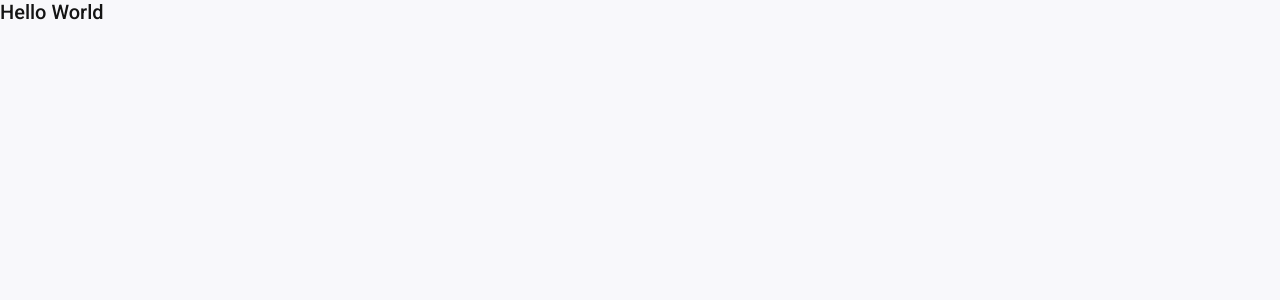
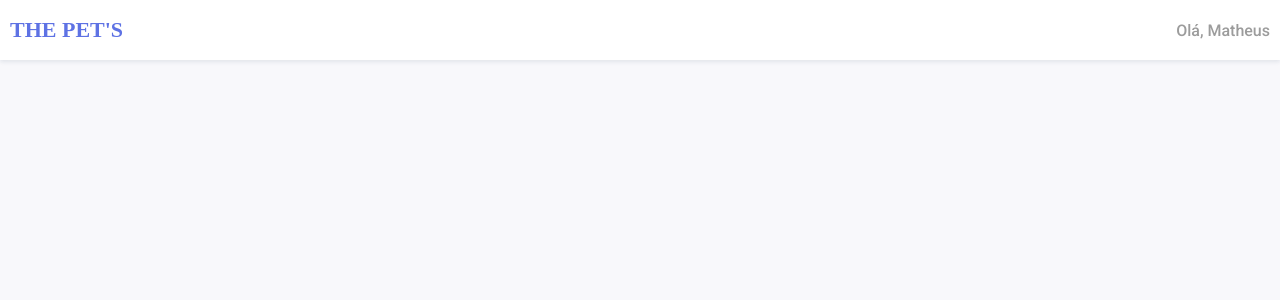
Before and after one commit to matheuscarvalho23/teste-burh-front, a Vue app: page / in a window 1280 px wide. Shown: the top 300 px of the page. Built offline with nearby package versions, Linux system fonts and the light colour scheme.

Commit message:
Header component

```diff
--- /dev/null
+++ b/src/components/Header.vue
@@ -0,0 +1,38 @@
+<script>
+export default {
+  name: 'Header',
+}
+</script>
+
+<template>
+  <div class="container">
+    <span class="container-logo">The Pet's</span>
+    <p class="container-user">Olá, Matheus</p>
+  </div>
+</template>
+
+<style scoped>
+  .container {
+    width: 100%;
+    height: 60px;
+    background: var(--white);
+    box-shadow: 0 2px 4px rgba(30,60,90,.1);
+
+    display: flex;
+    justify-content: space-between;
+    align-items: center;
+    padding: 10px;
+  }
+
+  .container-logo {
+    font-family: 'Ubuntu';
+    font-size: 22px;
+    color: var(--primary);
+    font-weight: bold;
+    text-transform: uppercase;
+  }
+
+  .container-user {
+    color: var(--gray);
+  }
+</style>
--- a/src/components/Layout.vue
+++ b/src/components/Layout.vue
@@ -1,18 +1,22 @@
 <script>
+import Header from './Header';
 
 export default {
   name: 'Layout',
+  components: {
+    Header,
+  }
 }
 </script>
 
 <template>
   <div class="container">
-    Hello World
+    <Header />
   </div>
 </template>
 
 <style scoped>
   .container {
-    font-size: 20px;
+
   }
 </style>
```
